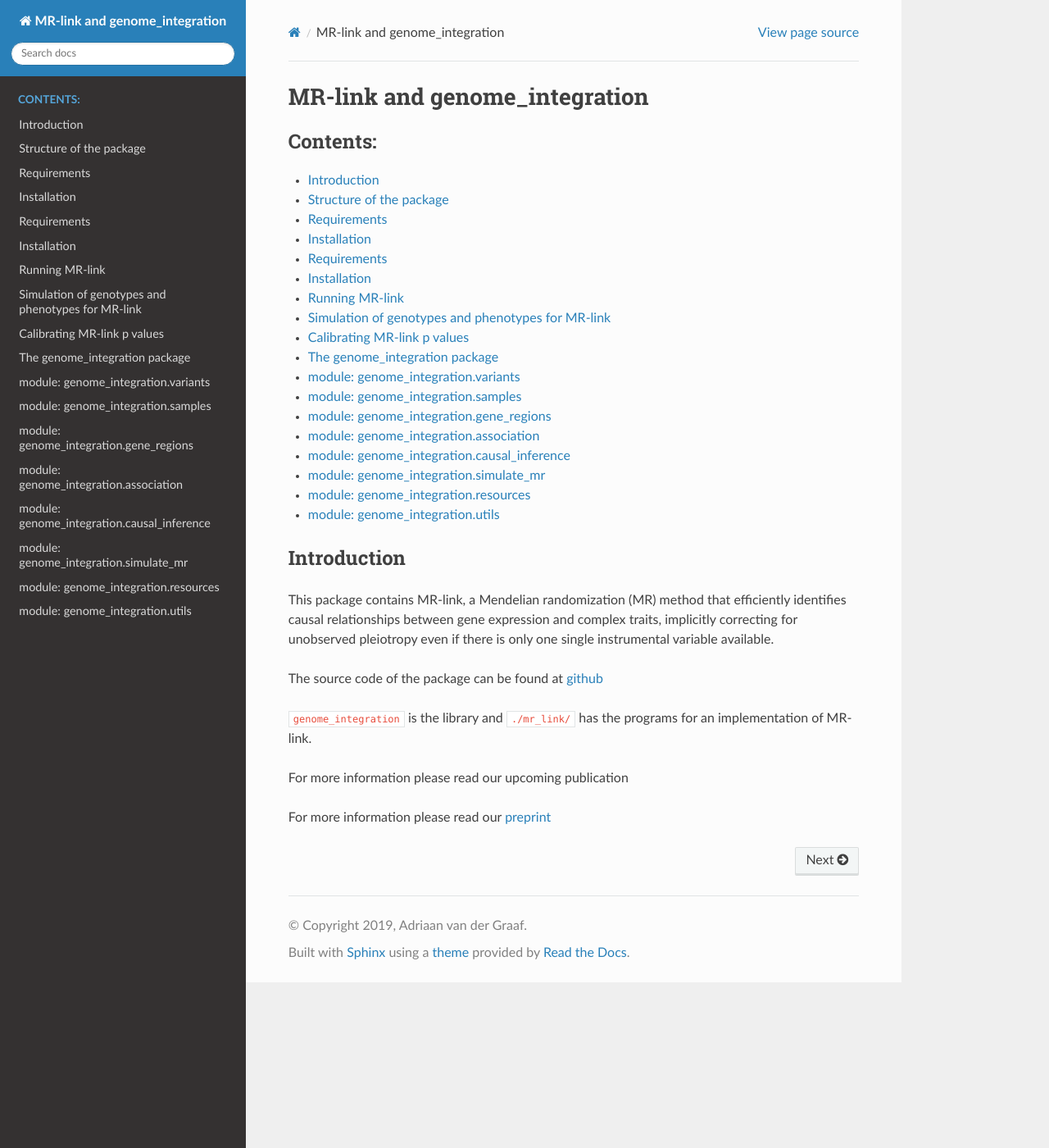
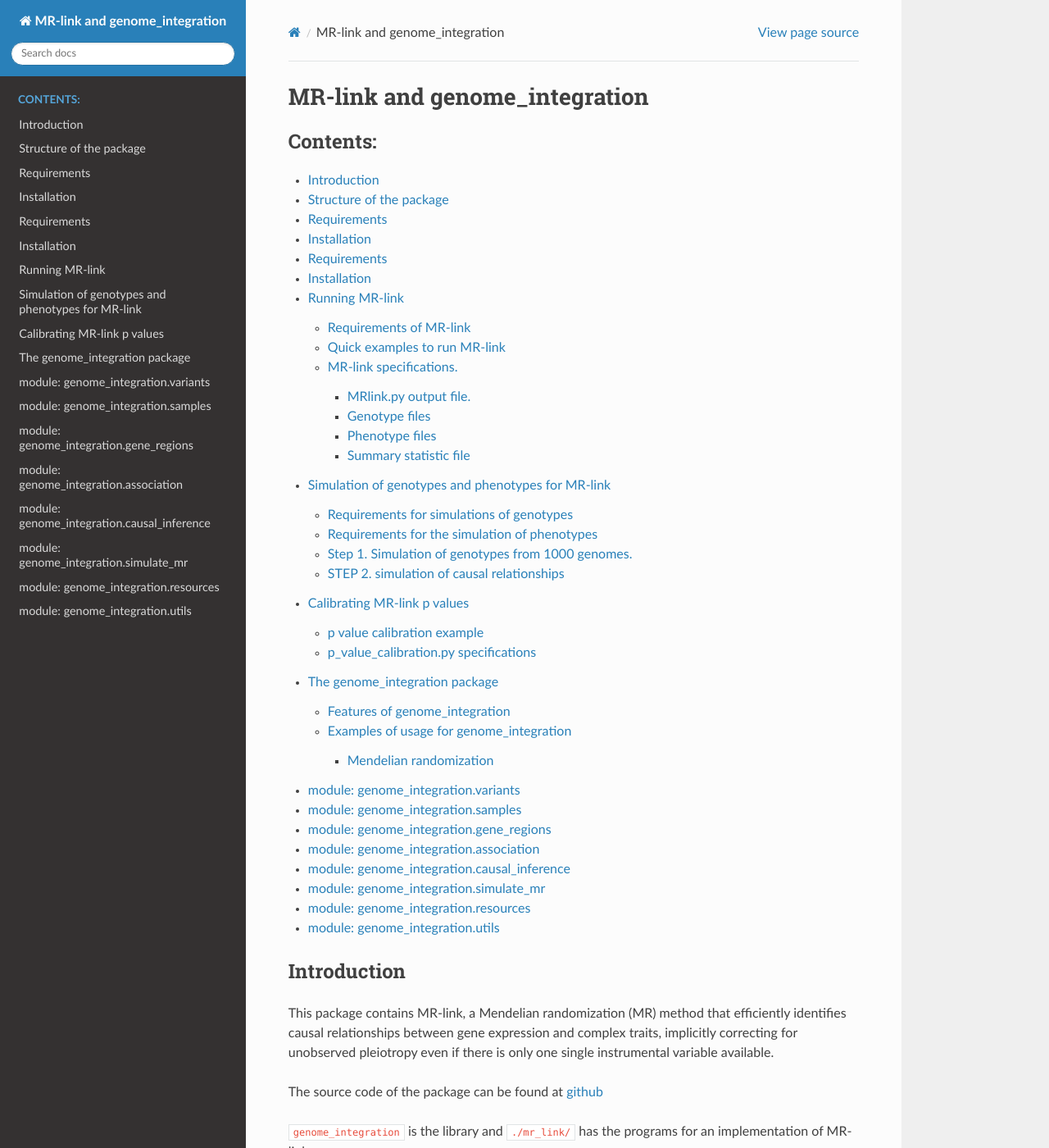
Before and after one commit to adriaan-vd-graaf/genome_integration, a Sphinx documentation site: the page built from docs/source/index.rst, in a window 1280 px wide and 1400 px high. Shown: the whole window at 82% size. Built offline with Sphinx 7.4.7 and the Read the Docs theme 2.0.0, drawn with Linux system fonts in a browser that asks for light colours; some of the changed lines change nothing that is shown.

Commit message:
wrangling with readthedocs

```diff
--- a/docs/source/Introduction.rst
+++ b/docs/source/Introduction.rst
@@ -67,7 +67,6 @@ Next, you can test the library with:
 Now you have installed the library to run MR-link.
 
 
-
 Requirements
 --------------------
 
@@ -100,7 +99,6 @@ Running the _p_ value calibration script takes approximately 30 minutes, but is
 considered.
 
 
-
 Installation
 ------------
 If GCTA and plink are in your ``$PATH``, you can install the genome_integration library with the following command:
--- a/docs/source/index.rst
+++ b/docs/source/index.rst
@@ -7,11 +7,11 @@ MR-link and genome_integration
 ==========================================================
 
 .. toctree::
-   :maxdepth: 1
+   :maxdepth: 0
    :caption: Contents:
 
+   Introduction
 
-   Introduction
    about_mr_link
    simulation_for_mr_link
    calibrating_mr_link_p_values
@@ -38,7 +38,4 @@ The source code of the package can be found at `github <https://github.com/adria
 
 ``genome_integration`` is the library and ``./mr_link/`` has the programs for an implementation of MR-link.
 
-For more information please read our upcoming publication
-
-
 For more information please read our `preprint <https://www.biorxiv.org/content/10.1101/671537v1>`_
```
